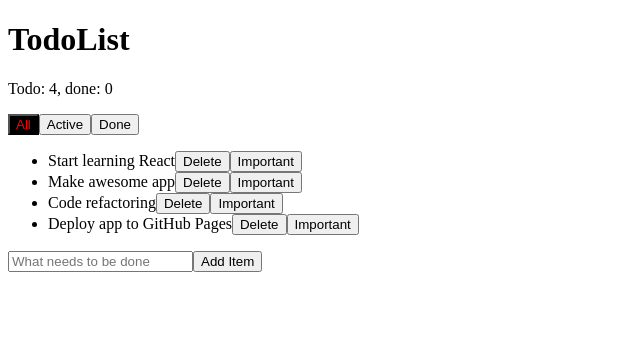
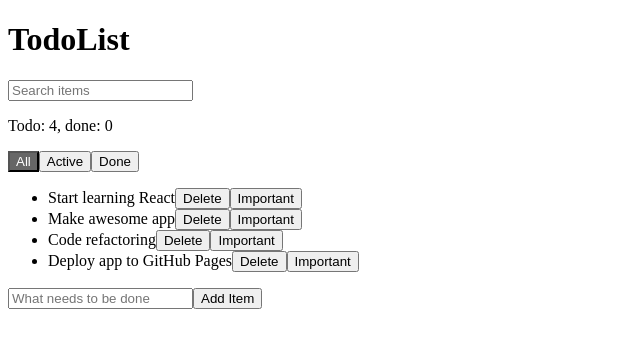
Before and after one commit to odyksa/TodoList-v-2, a React (Create React App) app: page / in a window 1280 px wide. Shown: the top 348 px of the page, without its empty margins (0-640 px from the left). Built offline with nearby package versions, Linux system fonts and the light colour scheme.

Commit message:
add searchForm

```diff
--- a/src/App.css
+++ b/src/App.css
@@ -7,6 +7,6 @@
 }
 
 .active {
-    background: black;
-    color: red;
+    background: #666666;
+    color: #fff;
 }
--- a/src/App.jsx
+++ b/src/App.jsx
@@ -3,18 +3,23 @@ import React, { Component } from 'react';
 import './App.css';
 import TodoList from './components/TodoList';
 import AddItemForm from './components/AddItemForm';
+import SearchForm from './components/SearchForm';
 
 class App extends Component {
     constructor() {
         super();
         this.idCount = 100;
         this.state = {
-            todos: [this.createItem('Start learning React'), this.createItem('Make awesome app'), this.createItem('Code refactoring'), this.createItem('Deploy app to GitHub Pages')],
-            filter: 'all'
+            todos: [
+                this.createItem('Start learning React'),
+                this.createItem('Make awesome app'),
+                this.createItem('Code refactoring'),
+                this.createItem('Deploy app to GitHub Pages')
+            ],
+            filter: 'all',
+            searchValue: ''
         };
     }
-
-
 
     createItem = (text) => {
         return {
@@ -77,6 +82,22 @@ class App extends Component {
         }
     };
 
+    searchItems = (arr, searchValue) => {
+        if (searchValue.length === 0) {
+            return arr;
+          }
+
+        return arr.filter((el) => {
+            return el.label.toLowerCase().indexOf(searchValue.toLowerCase()) > -1;
+        });
+    }
+
+    changeSearchValue = (newValue) => {
+        this.setState({
+            searchValue: newValue
+        });
+    };
+
     render() {
         const { todos, filter } = this.state;
 
@@ -85,6 +106,7 @@ class App extends Component {
                 <header>
                     <h1>TodoList</h1>
                 </header>
+                <SearchForm onChangeSearchValue={this.changeSearchValue} />
                 <p>Todo: {this.state.todos.filter((el) => !el.done).length}, done: {this.state.todos.filter((el) => el.done).length}</p>
 
                 <div className="filters">
@@ -99,7 +121,9 @@ class App extends Component {
                     onToggleImportant={this.onToggleImportant}
                     onToggleDone={this.onToggleDone}
                     onFilterItems={this.filterItems}
+                    onSearchItems={this.searchItems}
                     filter={this.state.filter}
+                    searchValue={this.state.searchValue}
                 />
                 <AddItemForm onAddItem={this.addItem}/>
             </div>
--- /dev/null
+++ b/src/components/SearchForm/SearchForm.jsx
@@ -0,0 +1,39 @@
+import React, { Component } from 'react';
+
+class SearchForm extends Component {
+    constructor() {
+        super();
+        this.state = {
+            searchValue: ''
+        };
+    }
+
+    handleSubmit = (e) => {
+        e.preventDefault();
+        this.props.onChangeSearchValue(this.state.searchValue);
+    }
+
+    changeSearchValue = (e) => {
+        this.setState({
+            searchValue: e.target.value
+        });
+    }
+
+    render() {
+        return (
+            <form
+                className="search-form"
+                onSubmit={this.handleSubmit}
+            >
+                <input
+                    type="text"
+                    placeholder="Search items"
+                    onChange={this.changeSearchValue}
+                    value={this.state.searchValue}
+                />
+            </form>
+        );
+    }
+}
+
+export default SearchForm;
--- /dev/null
+++ b/src/components/SearchForm/index.jsx
@@ -0,0 +1,3 @@
+import SearchForm from './SearchForm';
+
+export default SearchForm;
--- a/src/components/TodoList/TodoList.jsx
+++ b/src/components/TodoList/TodoList.jsx
@@ -2,9 +2,9 @@ import React from 'react';
 
 import TodoListItem from '../../components/TodoListItem';
 
-function TodoList({ todos, onDeleteItem, onToggleImportant, onToggleDone, onFilterItems, filter }) {
-    const filteredItems = onFilterItems(todos, filter);
-    const todoList = filteredItems.map((item) => {
+function TodoList({ todos, onDeleteItem, onToggleImportant, onToggleDone, onFilterItems, onSearchItems, filter, searchValue }) {
+    const visibleItems = onFilterItems(onSearchItems(todos, searchValue), filter);
+    const todoList = visibleItems.map((item) => {
         const { id, ...rest } = item;
 
         return (
```
